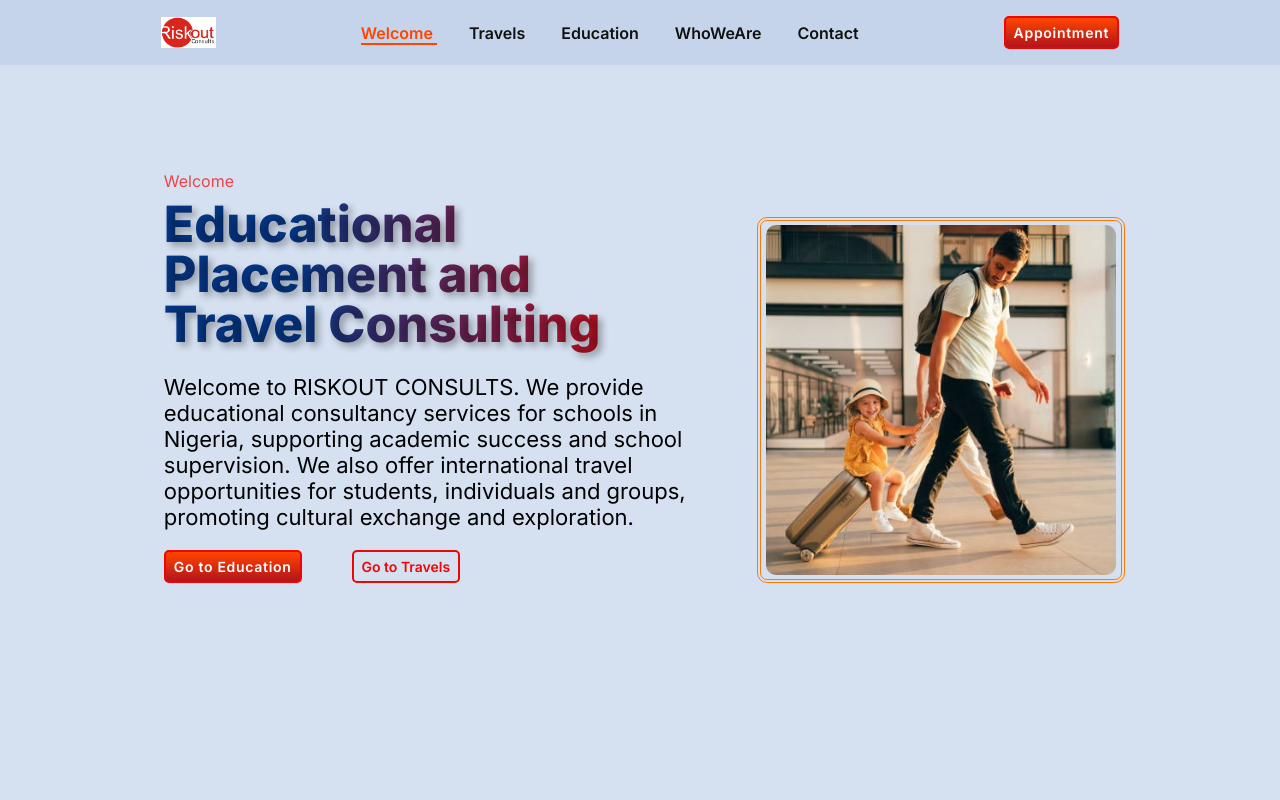
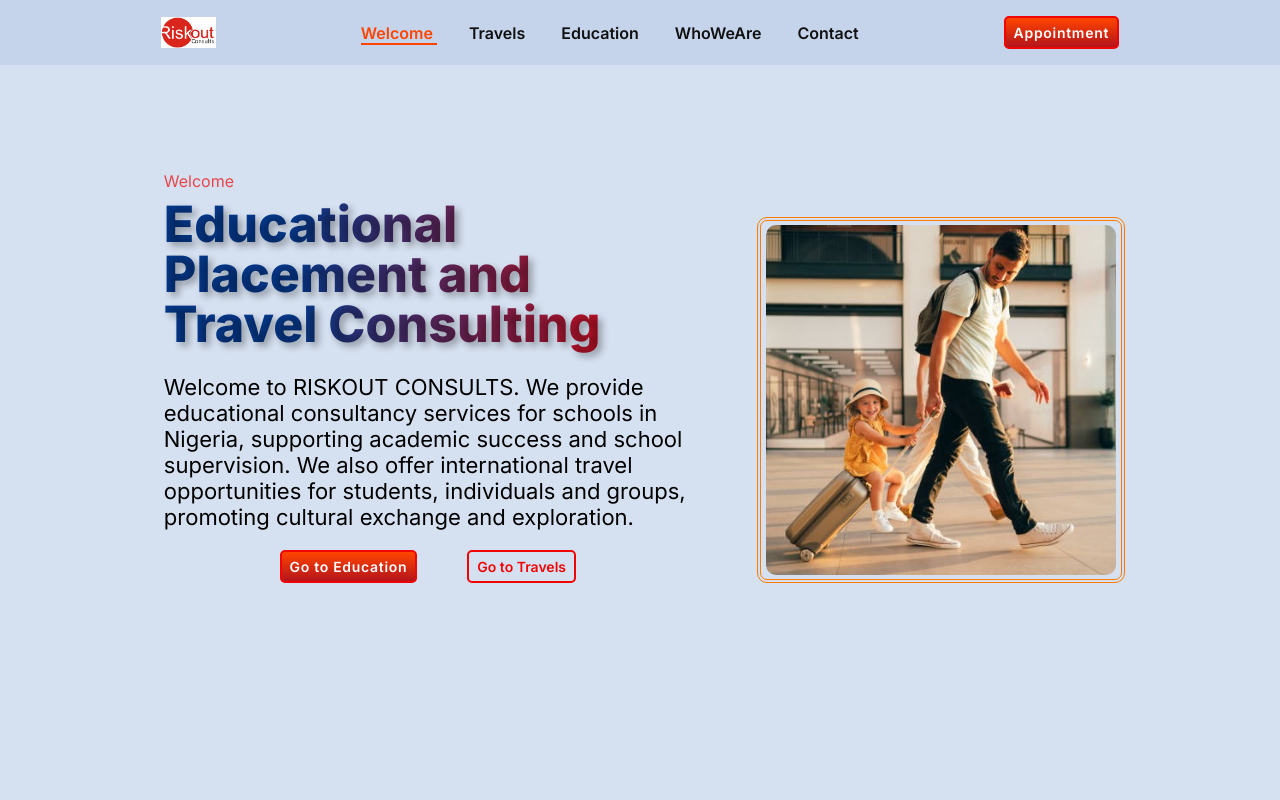
Before and after one commit to VictorKingsHub/consults, a Next.js app: page / in a window 1280 px wide. Shown: the top 800 px of the page. Built offline with nearby package versions, Linux system fonts and the light colour scheme.

Commit message:
welcome about

```diff
--- a/app/ui/home/hero/WelcomeHero.module.css
+++ b/app/ui/home/hero/WelcomeHero.module.css
@@ -158,7 +158,8 @@
     display: flex;
     flex-direction: row;
     gap: 50px;
-    margin-right: 10px;
+    /* margin-right: 10px; */
+    margin: 0 auto;
 
     @media (max-width: 768px) {
         margin: 0 auto;
```
